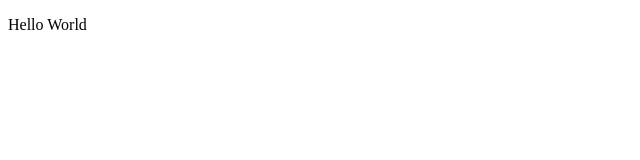
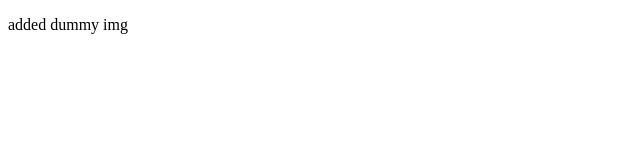
Before and after one commit to sgfost/sgfost.github.io, a plain HTML site: page index.html in a window 1280 px wide. Shown: the full height of the page, 0-640 px from the left. Drawn offline with Linux system fonts and the light colour scheme.

Commit message:
Update index.html

```diff
--- a/index.html
+++ b/index.html
@@ -4,10 +4,10 @@
     <!-- Twitter cards -->
     <meta name="twitter:card"           content="summary_large_image" />
     <meta name="twitter:site"           content="@portofmars" />
-    <meta name="twitter:image"          content="https://raw.githubusercontent.com/virtualcommons/port-of-mars/main/client/src/assets/images/social-banner.jpg" />
-    <meta property="og:image"           content="https://raw.githubusercontent.com/virtualcommons/port-of-mars/main/client/src/assets/images/social-banner.jpg" />
+    <meta name="twitter:image"          content="https://farm6.staticflickr.com/5510/14338202952_93595258ff_z.jpg" />
+    <meta property="og:image"           content="https://farm6.staticflickr.com/5510/14338202952_93595258ff_z.jpg" />
     <meta property="og:type"            content="website" />
     <meta property="og:title"           content="Port of Mars" />
     <meta property="og:description"     content="An online, game-based, social science experiment set on Mars" />
-    <p>Hello World</p>
+    <p>added dummy img</p>
 </html>
```
